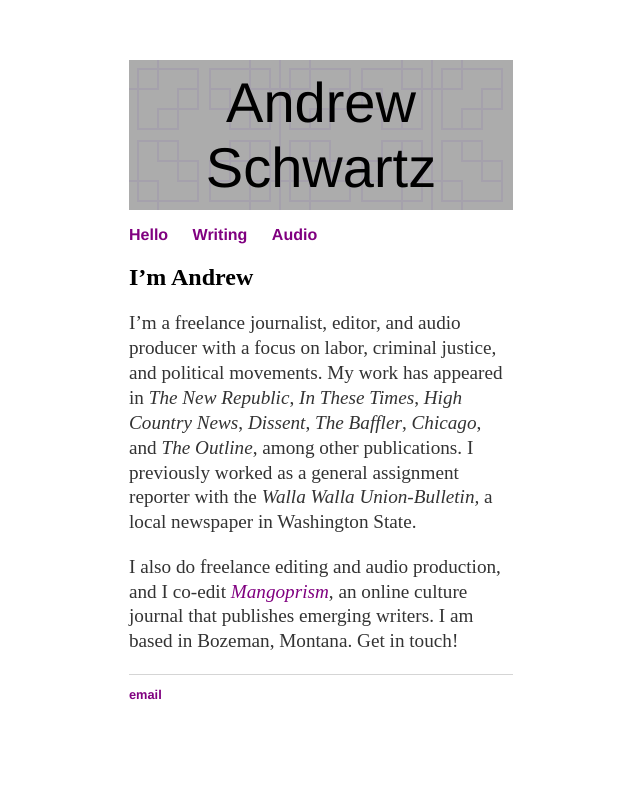
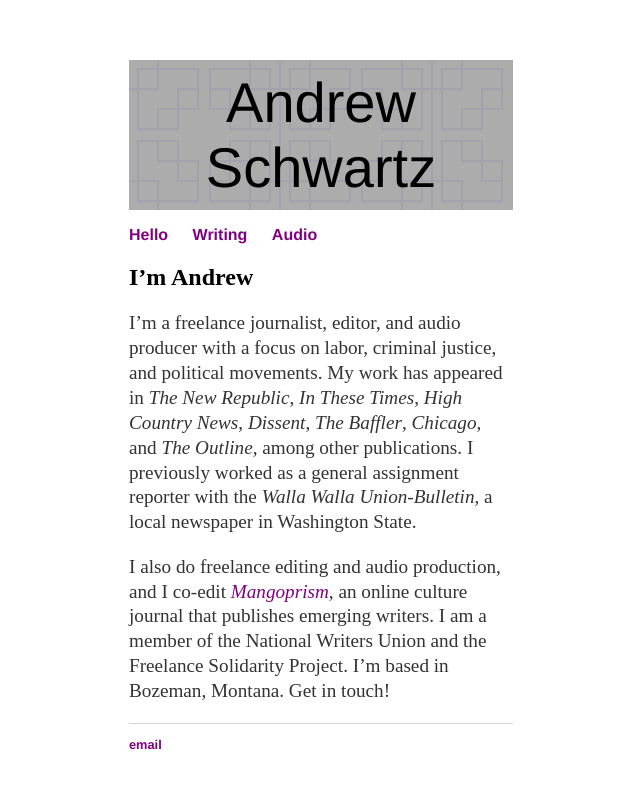
Before and after one commit to aonschwartz/aonschwartz.github.io, a Jekyll site: the page built from index.md, in a window 1280 px wide. Shown: the top 789 px of the page, without its empty margins (319-959 px from the left). Built offline with Jekyll 4.4.1, drawn with Linux system fonts in a browser that asks for light colours.

Commit message:
Update index.md

```diff
--- a/index.md
+++ b/index.md
@@ -8,4 +8,4 @@
 
 I'm a freelance journalist, editor, and audio producer with a focus on labor, criminal justice, and political movements. My work has appeared in *The New Republic*, *In These Times*, *High Country News*, *Dissent*, *The Baffler*, *Chicago*, and *The Outline*, among other publications. I previously worked as a general assignment reporter with the *Walla Walla Union-Bulletin,* a local newspaper in Washington State.
 
-I also do freelance editing and audio production, and I co-edit *[Mangoprism](https://mangoprism.com/)*, an online culture journal that publishes emerging writers. I am based in Bozeman, Montana. Get in touch!
+I also do freelance editing and audio production, and I co-edit *[Mangoprism](https://mangoprism.com/)*, an online culture journal that publishes emerging writers. I am a member of the National Writers Union and the Freelance Solidarity Project. I'm based in Bozeman, Montana. Get in touch!
```
